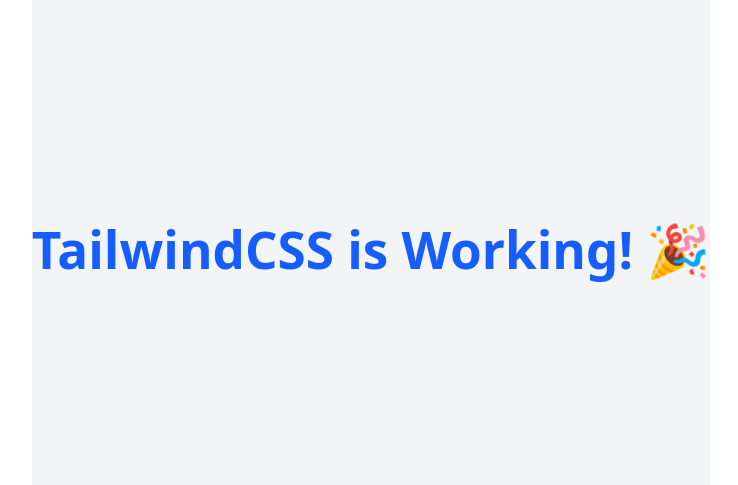
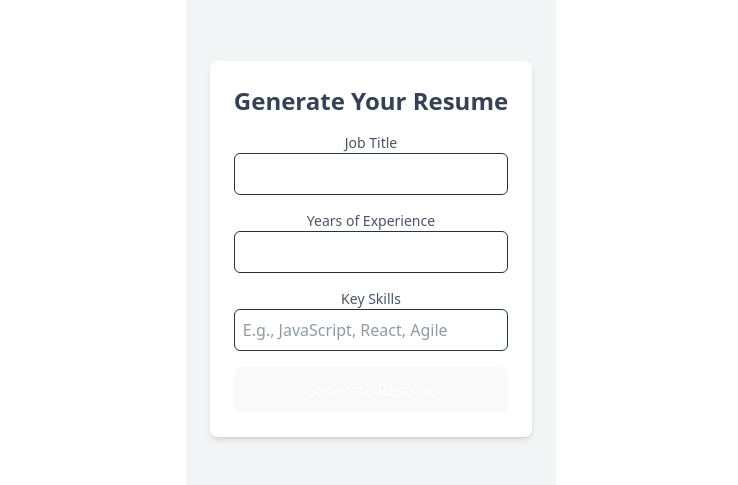
Before and after one commit to PursuitMadeMe/resume_ai_frontend, a React (Vite) app: page / in a window 1280 px wide. Shown: the part 183-668 px from the top of the page, without its empty margins (269-1007 px from the left). Built offline with nearby package versions, Linux system fonts and the light colour scheme.

Commit message:
Frontend: Implemented resume generation, structured output, form validation, and clear button. Known issue: Input fields showing red dots.

```diff
--- a/src/App.jsx
+++ b/src/App.jsx
@@ -2,11 +2,21 @@
 import reactLogo from './assets/react.svg'
 import viteLogo from '/vite.svg'
 import './App.css'
+import ResumeForm from './components/ResumeForm'
 
 function App() {
+
+  const [resume, setResume] = useState(null); // ✅ Define state properly
+
   return (
-    <div className="min-h-screen flex items-center justify-center bg-gray-100">
-      <h1 className="text-3xl font-bold text-blue-600">TailwindCSS is Working! 🎉</h1>
+    <div className="min-h-screen bg-gray-100 flex flex-col items-center justify-center p-6">
+      <ResumeForm onGenerate={setResume} />
+      {resume && (
+        <div className="mt-6 max-w-2xl bg-white p-6 rounded-lg shadow-md">
+          <h3 className="text-xl font-bold mb-2">Generated Resume</h3>
+          <pre className="whitespace-pre-wrap text-gray-800">{JSON.stringify(resume, null, 2)}</pre>
+        </div>
+      )}
     </div>
   );
 }
--- /dev/null
+++ b/src/components/ResumeForm.jsx
@@ -0,0 +1,84 @@
+import { useState } from "react";
+
+const ResumeForm = ({ onGenerate }) => {
+  const [jobTitle, setJobTitle] = useState("");
+  const [experience, setExperience] = useState("");
+  const [skills, setSkills] = useState("");
+  const [loading, setLoading] = useState(false);
+
+  const handleSubmit = async (e) => {
+    e.preventDefault();
+    setLoading(true);
+
+    const requestData = {
+      prompt: `Generate a resume for a ${jobTitle} with ${experience} years of experience, skilled in ${skills}.`,
+    };
+
+    try {
+      const response = await fetch("http://localhost:9000/ai/generate-resume", {
+        method: "POST",
+        headers: { "Content-Type": "application/json" },
+        body: JSON.stringify(requestData),
+      });
+
+      if (!response.ok) {
+        throw new Error("Failed to generate resume");
+      }
+
+      const data = await response.json();
+      onGenerate(data); // Pass resume data to App.jsx
+    } catch (error) {
+      console.error("Error generating resume:", error);
+    }
+
+    setLoading(false);
+  };
+
+  return (
+    <div className="max-w-lg mx-auto bg-white p-6 rounded-lg shadow-md">
+      <h2 className="text-2xl font-bold text-gray-700 mb-4">Generate Your Resume</h2>
+      <form onSubmit={handleSubmit} className="space-y-4">
+        <div>
+          <label className="block text-gray-600 text-sm">Job Title</label>
+          <input
+            type="text"
+            // autoComplete="off"  // ✅ Prevents browser autofill from misinterpreting the field
+            value={jobTitle}
+            onChange={(e) => setJobTitle(e.target.value)}
+            className="w-full p-2 border rounded-md focus:ring-2 focus:ring-blue-400"
+            required
+          />
+        </div>
+        <div>
+          <label className="block text-gray-600 text-sm">Years of Experience</label>
+          <input
+            type="number"
+            value={experience}
+            onChange={(e) => setExperience(e.target.value)}
+            className="w-full p-2 border rounded-md focus:ring-2 focus:ring-blue-400"
+            required
+          />
+        </div>
+        <div>
+          <label className="block text-gray-600 text-sm">Key Skills</label>
+          <input
+            type="text"
+            value={skills}
+            onChange={(e) => setSkills(e.target.value)}
+            className="w-full p-2 border rounded-md focus:ring-2 focus:ring-blue-400"
+            placeholder="E.g., JavaScript, React, Agile"
+          />
+        </div>
+        <button
+          type="submit"
+          className="w-full bg-blue-500 text-white py-2 rounded-md hover:bg-blue-600 transition duration-300"
+          disabled={loading}
+        >
+          {loading ? "Generating..." : "Generate Resume"}
+        </button>
+      </form>
+    </div>
+  );
+};
+
+export default ResumeForm;
```
